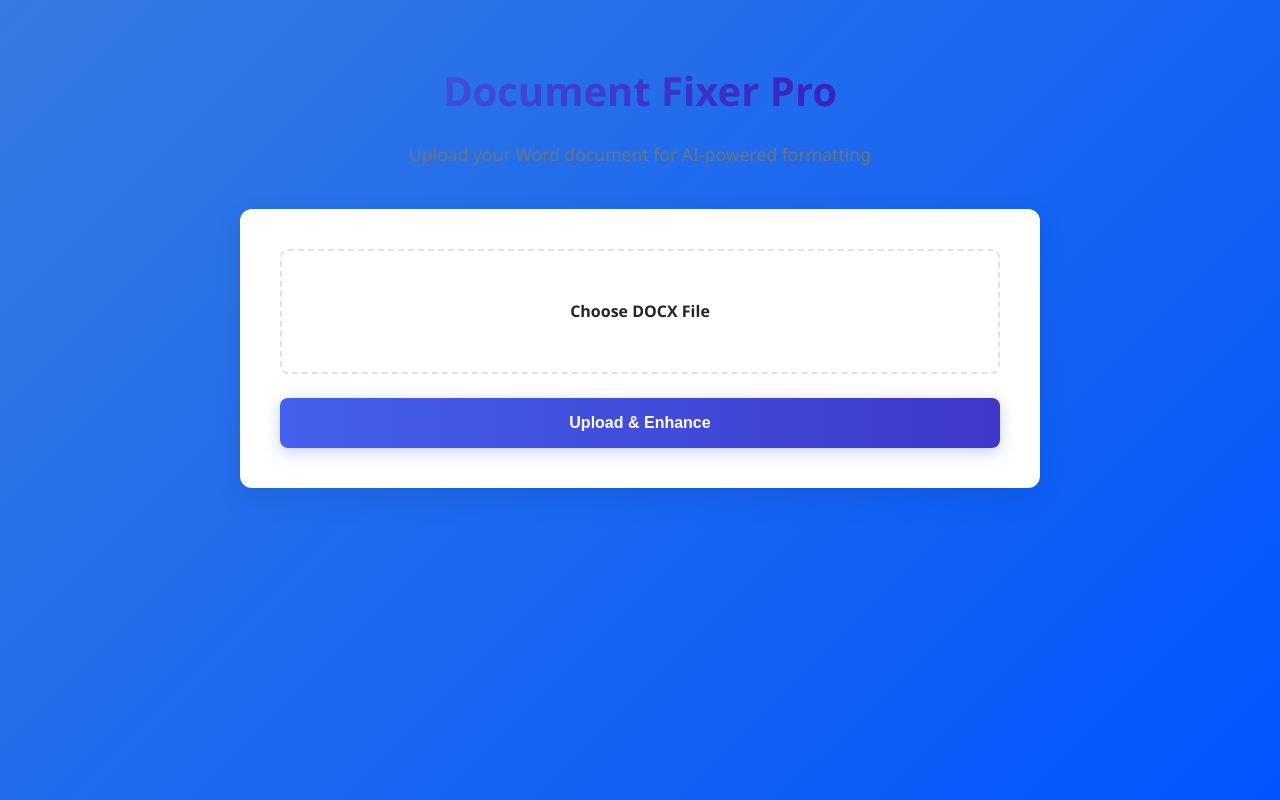
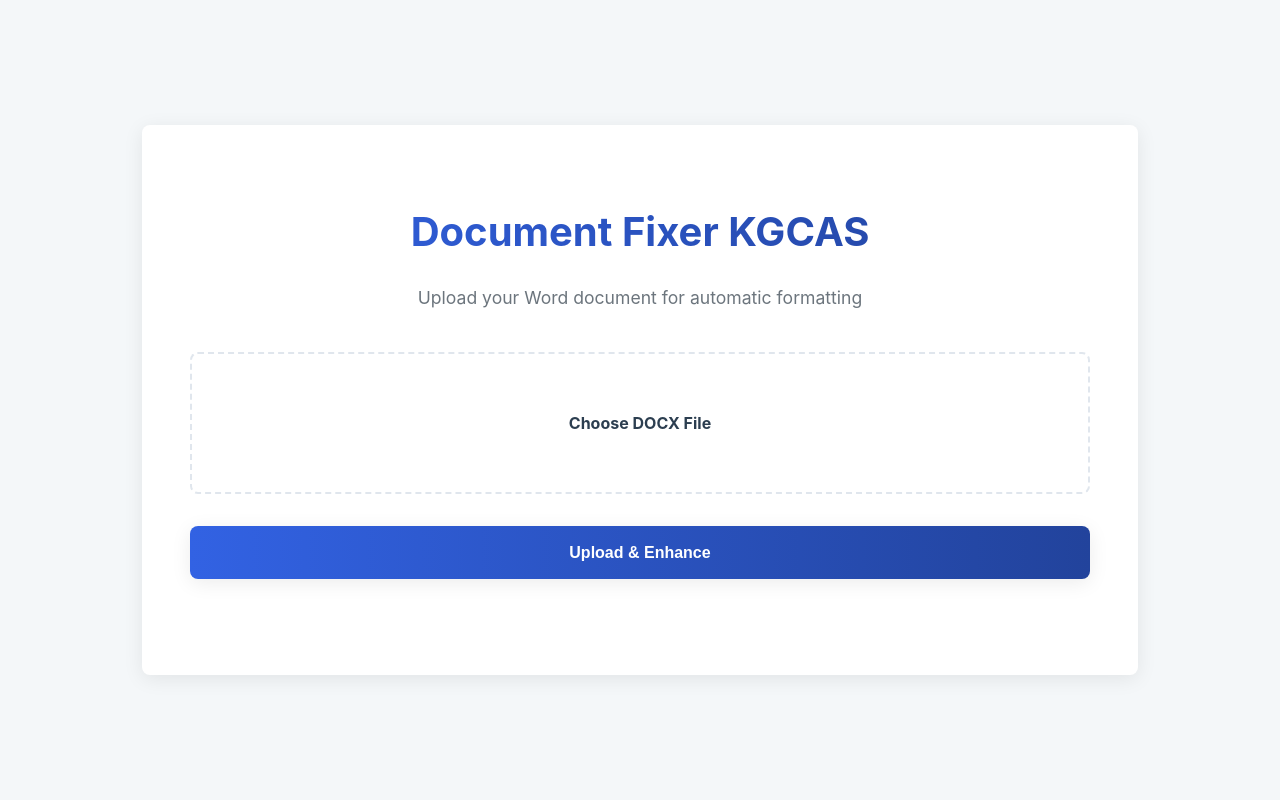
Before and after one commit to ARVINDH-CT06/document-fixer, a Flask app: page / in a window 1280 px wide. Run offline with Flask 3, Linux system fonts and the light colour scheme.

Commit message:
Initial commit - Document Fixer

```diff
--- a/app.py
+++ b/app.py
@@ -2,128 +2,22 @@ from flask import Flask, render_template, request, redirect, url_for, send_from_
 import os
 from werkzeug.utils import secure_filename
 from docx import Document
-from docx.shared import Pt, RGBColor
-from docx.enum.text import WD_ALIGN_PARAGRAPH, WD_PARAGRAPH_ALIGNMENT
-from docx.enum.table import WD_TABLE_ALIGNMENT, WD_ALIGN_VERTICAL
-from docx.enum.style import WD_STYLE_TYPE
-import openai
-from collections import defaultdict
-import re
+from utils.formatter import format_document
+from utils.analyzer import analyze_document
 
 app = Flask(__name__)
 app.secret_key = os.urandom(24)
 app.config['UPLOAD_FOLDER'] = 'uploads'
+app.config['OUTPUT_FOLDER'] = 'outputs'
 app.config['MAX_CONTENT_LENGTH'] = 16 * 1024 * 1024
 app.config['ALLOWED_EXTENSIONS'] = {'docx'}
-
-openai.api_key = os.getenv('OPENAI_API_KEY')
 
 def allowed_file(filename):
     return '.' in filename and filename.rsplit('.', 1)[1].lower() in app.config['ALLOWED_EXTENSIONS']
 
-def detect_document_type(doc):
-    """Identify Indian academic document types"""
-    first_text = "\n".join(p.text for p in doc.paragraphs[:5]).lower()
-
-    doc_types = {
-        'syllabus': ['syllabus', 'course plan', 'curriculum'],
-        'lab_record': ['experiment', 'apparatus', 'observation'],
-        'assignment': ['assignment', 'homework', 'question bank'],
-        'project_report': ['project', 'abstract', 'implementation'],
-        'internship_report': ['internship', 'organization', 'learning outcomes']
-    }
-
-    for doc_type, keywords in doc_types.items():
-        if any(keyword in first_text for keyword in keywords):
-            return doc_type
-    return 'general'
-
-def analyze_academic_content(doc, doc_type):
-    """Specialized analysis for Indian academic docs"""
-    findings = defaultdict(list)
-
-    # Check essential sections
-    required_sections = {
-        'syllabus': ['course objectives', 'outcomes', 'textbooks', 'references'],
-        'lab_record': ['aim', 'procedure', 'result', 'viva questions'],
-        'assignment': ['questions', 'solutions', 'diagrams'],
-        'project_report': ['introduction', 'methodology', 'results', 'references']
-    }
-
-    full_text = "\n".join(p.text for p in doc.paragraphs).lower()
-    for section in required_sections.get(doc_type, []):
-        if section not in full_text:
-            findings['missing_sections'].append(section)
-
-    # Check numbering consistency
-    if doc_type == 'assignment':
-        if not re.search(r'q\d+\.|question\s+\d+', full_text):
-            findings['format_issues'].append("Questions not properly numbered")
-
-    return findings
-
-def enhance_with_ai(doc, doc_type):
-    """AI trained for Indian academic standards"""
-    academic_prompts = {
-        'syllabus': "You are an expert university professor. Improve this syllabus with clear outcomes, proper sectioning and academic rigor:",
-        'lab_record': "You are an engineering lab instructor. Format this lab record with proper aim, apparatus, procedure, results and viva questions:",
-        'assignment': "You are a college professor. Enhance this assignment with clear questions, proper numbering and model solutions:",
-        'project_report': "You are a PhD guide. Improve this project report with academic writing standards, proper sections and technical accuracy:"
-    }
-
-    prompt = academic_prompts.get(doc_type,
-        "Improve this academic document with proper formatting, grammar and clarity while preserving all key information:")
-
-    try:
-        full_text = "\n".join(p.text for p in doc.paragraphs)
-        response = openai.ChatCompletion.create(
-            model="gpt-4",
-            messages=[
-                {"role": "system", "content": prompt},
-                {"role": "user", "content": full_text}
-            ],
-            temperature=0.2  # Lower for academic precision
-        )
-
-        improved_text = response.choices[0].message.content
-
-        # Clear and rebuild document while preserving original formatting
-        for para in list(doc.paragraphs):
-            p = para._element
-            p.getparent().remove(p)
-
-        for line in improved_text.split('\n'):
-            if line.strip():
-                doc.add_paragraph(line.strip())
-
-    except Exception as e:
-        print(f"AI Enhancement Error: {str(e)}")
-
-    return doc
-
-def format_tables(doc):
-    """Indian academic table standards"""
-    for table in doc.tables:
-        table.alignment = WD_TABLE_ALIGNMENT.CENTER
-        for row in table.rows:
-            for cell in row.cells:
-                cell.vertical_alignment = WD_ALIGN_VERTICAL.CENTER
-                text = cell.text.lower().strip()
-
-                # Indian academic table formatting rules
-                if any(x in text for x in ['s.no', 'roll no', 'code']):
-                    cell.paragraphs[0].alignment = WD_PARAGRAPH_ALIGNMENT.CENTER
-                elif text.replace('.','').isdigit():  # Numeric data
-                    cell.paragraphs[0].alignment = WD_PARAGRAPH_ALIGNMENT.RIGHT
-                elif len(text) < 30:  # Short text
-                    cell.paragraphs[0].alignment = WD_PARAGRAPH_ALIGNMENT.CENTER
-                else:  # Long text
-                    cell.paragraphs[0].alignment = WD_PARAGRAPH_ALIGNMENT.JUSTIFY
-    return doc
-
 @app.route('/')
 def index():
-    return render_template('index.html')
+    return render_template('index.html', file_info=None)
 
 @app.route('/upload', methods=['POST'])
 def upload_file():
@@ -142,33 +36,35 @@ def upload_file():
         file.save(filepath)
 
         doc = Document(filepath)
-        doc_type = detect_document_type(doc)
-        analysis = analyze_academic_content(doc, doc_type)
-        doc = enhance_with_ai(doc, doc_type)
-        doc = format_tables(doc)
 
-        processed_filename = f"enhanced_{filename}"
-        processed_filepath = os.path.join(app.config['UPLOAD_FOLDER'], processed_filename)
-        doc.save(processed_filepath)
+        # Analyze and format the document
+        issues = analyze_document(doc)
+        formatted_doc, changes_report = format_document(doc)
 
-        return render_template('results.html',
-                            original=filename,
-                            processed=processed_filename,
-                            doc_type=doc_type.replace('_',' ').title(),
-                            analysis=analysis,
-                            file_info={
-                                'name': filename,
-                                'size': f"{os.path.getsize(filepath)/1024:.1f} KB"
-                            })
+        processed_filename = f"formatted_{filename}"
+        processed_filepath = os.path.join(app.config['OUTPUT_FOLDER'], processed_filename)
+        os.makedirs(app.config['OUTPUT_FOLDER'], exist_ok=True)
+        formatted_doc.save(processed_filepath)
+
+        return render_template(
+            'results.html',
+            original=filename,
+            processed=processed_filename,
+            issues=changes_report,
+            file_info={
+                'name': filename,
+                'size': f"{os.path.getsize(filepath)/1024:.1f} KB"
+            }
+        )
 
     flash('Only .docx files allowed')
     return redirect(request.url)
 
 @app.route('/download/<filename>')
 def download_file(filename):
-    return send_from_directory(app.config['UPLOAD_FOLDER'], filename, as_attachment=True)
+    return send_from_directory(app.config['OUTPUT_FOLDER'], filename, as_attachment=True)
 
 if __name__ == '__main__':
     os.makedirs(app.config['UPLOAD_FOLDER'], exist_ok=True)
-    port = int(os.environ.get('PORT', 5000))
-    app.run(host='0.0.0.0', port=port)
+    os.makedirs(app.config['OUTPUT_FOLDER'], exist_ok=True)
+    app.run(host='0.0.0.0', port=5000)
--- a/static/styles.css
+++ b/static/styles.css
@@ -1,69 +1,81 @@
-/* Modern Color Palette */
+/*
+ * PREMIUM & PROFESSIONAL CSS
+ * A refined and modern style sheet for a sleek user experience.
+ */
+
+/* --- Variables --- */
 :root {
-  --primary: #4361ee;
-  --secondary: #3f37c9;
-  --accent: #4895ef;
-  --light: #f8f9fa;
-  --dark: #212529;
-  --success: #4cc9f0;
-  --warning: #f72585;
+  --primary-blue: #3262e3;
+  --primary-dark-blue: #22439c;
+  --accent-cyan: #00bcd4;
+  --accent-pink: #d81b60;
+  --text-dark: #2c3e50;
+  --text-light: #ecf0f1;
+  --bg-light: #f4f7f9;
+  --bg-dark: #1f2731;
+  --success: #27ae60;
+  --error: #e74c3c;
+  --font-family: 'Inter', system-ui, -apple-system, sans-serif;
+  --border-radius-base: 8px;
+  --box-shadow-subtle: 0 4px 20px rgba(0, 0, 0, 0.08);
+  --box-shadow-hover: 0 8px 30px rgba(0, 0, 0, 0.12);
+  --transition-fast: 0.2s ease-in-out;
 }
 
-/* Base Styles */
+/* --- Base Styles --- */
 body {
-  font-family: 'Segoe UI', system-ui, -apple-system, sans-serif;
-  line-height: 1.6;
-  color: var(--dark);
-  background: linear-gradient(135deg, #377be1 0%, #0055ff 100%);
+  font-family: var(--font-family);
+  font-size: 16px;
+  line-height: 1.65;
+  color: var(--text-dark);
+  background: var(--bg-light);
   min-height: 100vh;
   margin: 0;
-  padding: 0;
+  display: flex;
+  justify-content: center;
+  align-items: center;
+  padding: 2rem;
+  box-sizing: border-box;
 }
 
-/* Layout */
+/* --- Layout & Utilities --- */
 .container {
-  max-width: 800px;
-  margin: 0 auto;
-  padding: 2rem;
+  width: 100%;
+  max-width: 900px;
+  background: white;
+  border-radius: var(--border-radius-base);
+  box-shadow: var(--box-shadow-subtle);
+  padding: 3rem;
 }
 
-/* Typography */
+/* --- Typography --- */
 h1 {
-  color: var(--secondary);
+  font-size: 2.5rem;
   font-weight: 700;
-  font-size: 2.5rem;
+  text-align: center;
   margin-bottom: 0.5rem;
-  background: linear-gradient(to right, #4361ee, #3a0ca3);
+  background: linear-gradient(90deg, var(--primary-blue), var(--primary-dark-blue));
   -webkit-background-clip: text;
+  -webkit-text-fill-color: transparent;
   background-clip: text;
-  color: transparent;
-  text-align: center;
 }
 
 .subtitle {
+  font-size: 1.1rem;
+  font-weight: 400;
   color: #6c757d;
   text-align: center;
-  font-size: 1.1rem;
   margin-bottom: 2.5rem;
 }
 
-/* Upload Form */
+/* --- Form Components --- */
 .upload-form {
-  background: white;
-  padding: 2.5rem;
-  border-radius: 12px;
-  box-shadow: 0 10px 30px rgba(0, 0, 0, 0.08);
-  margin-bottom: 2.5rem;
-  transition: transform 0.3s ease;
-}
-
-.upload-form:hover {
-  transform: translateY(-5px);
+  margin-bottom: 3rem;
 }
 
 .file-upload {
   position: relative;
-  margin-bottom: 1.5rem;
+  margin-bottom: 2rem;
 }
 
 .file-upload input[type="file"] {
@@ -81,69 +93,68 @@ h1 {
   flex-direction: column;
   align-items: center;
   justify-content: center;
-  padding: 3rem 2rem;
-  border: 2px dashed #dee2e6;
-  border-radius: 8px;
+  padding: 3.5rem 2rem;
+  border: 2px dashed #e0e6ed;
+  border-radius: var(--border-radius-base);
   text-align: center;
   cursor: pointer;
-  transition: all 0.3s;
+  transition: all var(--transition-fast);
 }
 
-.file-upload label:hover {
-  border-color: var(--accent);
-  background-color: rgba(72, 149, 239, 0.05);
+.file-upload label:hover,
+.file-upload input:focus + label {
+  border-color: var(--accent-cyan);
+  background-color: rgba(0, 188, 212, 0.05);
 }
 
 .file-upload label i {
-  font-size: 2.5rem;
-  color: var(--accent);
+  font-size: 3rem;
+  color: var(--primary-blue);
   margin-bottom: 1rem;
 }
 
 .upload-button {
   width: 100%;
-  padding: 1rem;
-  background: linear-gradient(to right, var(--primary), var(--secondary));
+  padding: 1.1rem;
+  background: linear-gradient(90deg, var(--primary-blue), var(--primary-dark-blue));
   color: white;
   border: none;
-  border-radius: 8px;
+  border-radius: var(--border-radius-base);
   font-size: 1rem;
   font-weight: 600;
   cursor: pointer;
-  transition: all 0.3s;
-  box-shadow: 0 4px 15px rgba(67, 97, 238, 0.3);
+  transition: all var(--transition-fast);
+  box-shadow: var(--box-shadow-subtle);
 }
 
 .upload-button:hover {
   transform: translateY(-2px);
-  box-shadow: 0 6px 20px rgba(67, 97, 238, 0.4);
+  box-shadow: var(--box-shadow-hover);
 }
 
-/* Features List */
-.features {
-  background: white;
-  padding: 2rem;
-  border-radius: 12px;
-  box-shadow: 0 10px 30px rgba(0, 0, 0, 0.08);
-}
-
+/* --- Features List --- */
 .features h2 {
-  color: var(--secondary);
+  font-size: 1.5rem;
+  font-weight: 600;
+  color: var(--primary-dark-blue);
   margin-top: 0;
-  font-size: 1.5rem;
   margin-bottom: 1.5rem;
+  border-bottom: 2px solid #e0e6ed;
+  padding-bottom: 0.5rem;
 }
 
 .features ul {
   list-style: none;
   padding: 0;
+  margin: 0;
 }
 
 .features li {
-  padding: 0.75rem 0;
-  border-bottom: 1px solid #eee;
+  padding: 0.9rem 0;
+  border-bottom: 1px solid #f0f3f6;
   display: flex;
   align-items: center;
+  font-weight: 500;
 }
 
 .features li:last-child {
--- a/templates/index.html
+++ b/templates/index.html
@@ -8,8 +8,8 @@
 </head>
 <body>
   <div class="container">
-    <h1>Document Fixer Pro</h1>
-    <p class="subtitle">Upload your Word document for AI-powered formatting</p>
+    <h1>Document Fixer KGCAS</h1>
+    <p class="subtitle">Upload your Word document for automatic formatting</p>
 
     <form class="upload-form" action="/upload" method="post" enctype="multipart/form-data">
       <div class="file-upload">
@@ -24,7 +24,6 @@
   </div>
 
   <script>
-    // Show selected filename
     document.getElementById('file').addEventListener('change', function(e) {
       const fileName = e.target.files[0].name;
       const fileDisplay = document.getElementById('file-name');
```
Also changed, not shown: other parts of static/styles.css (+32 -21 lines), templates/results.html (+8 -14 lines), utils/analyzer.py (added, +16 -0 lines), utils/formatter.py (added, +64 -0 lines), 10 other files.
